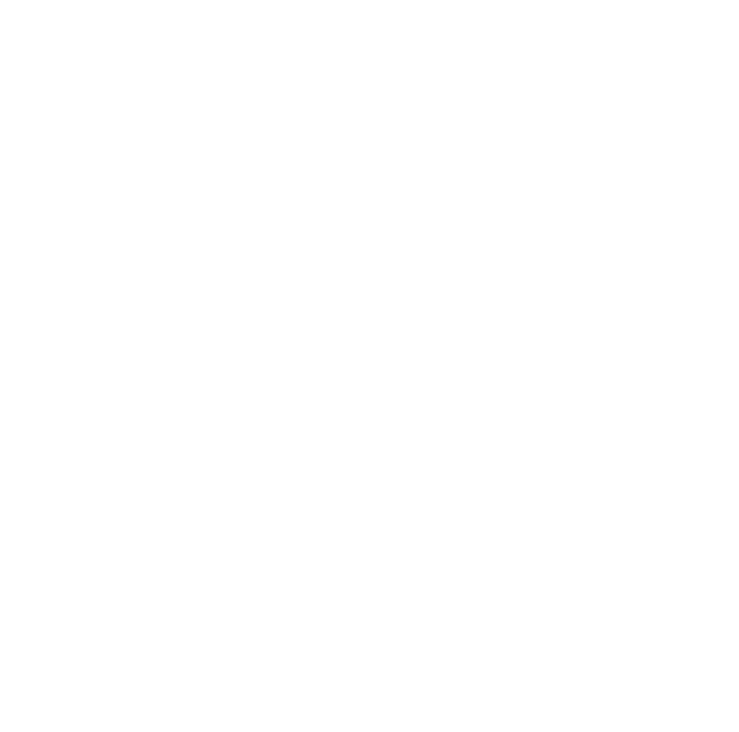
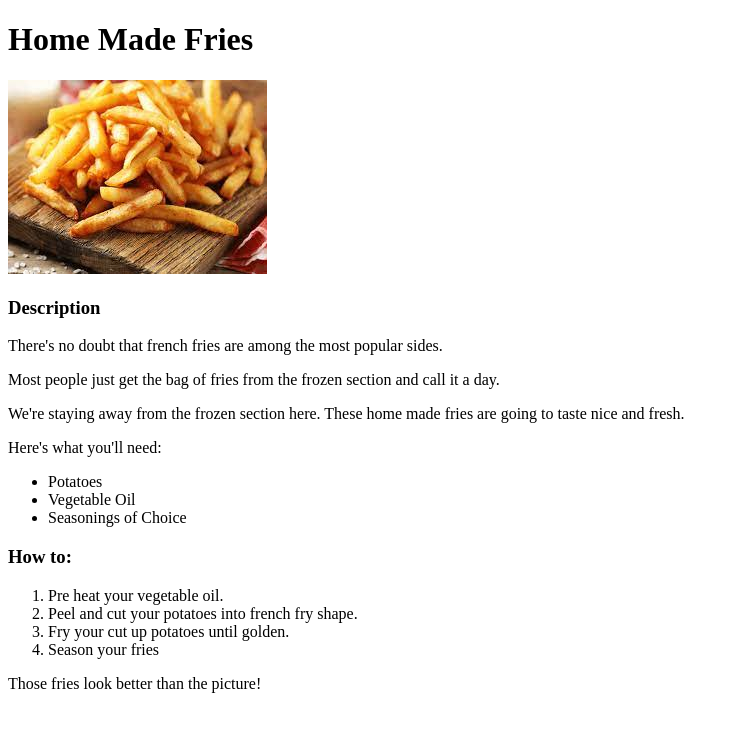
Before and after one commit to Rsj1801/odin-recipes, a plain HTML site: page recipes/hm-fries.html in a window 1280 px wide. Shown: the whole page, without its empty margins (0-739 px from the left). Drawn offline with Linux system fonts and the light colour scheme.

Commit message:
finish fries recipe

```diff
--- a/recipes/hm-fries.html
+++ b/recipes/hm-fries.html
@@ -6,6 +6,31 @@
 </head>
 
 <body>
+    <h1>Home Made Fries</h1>
+    <img src="../images/fries.jpeg" alt="Crispy, golden french fries">
+
+    <h3>Description</h3>
+    <p>There's no doubt that french fries are among the most popular sides.</p>
+    <p>Most people just get the bag of fries from the frozen section and call it a day.</p>
+    <p>We're staying away from the frozen section here. These home made fries are going to taste nice and fresh.</p>
+    <p>Here's what you'll need:</p>
+
+    <ul>
+        <li>Potatoes</li>
+        <li>Vegetable Oil</li>
+        <li>Seasonings of Choice</li>
+    </ul>
+
+    <h3>How to:</h3>
+
+    <ol>
+        <li>Pre heat your vegetable oil.</li>
+        <li>Peel and cut your potatoes into french fry shape.</li>
+        <li>Fry your cut up potatoes until golden.</li>
+        <li>Season your fries</li>
+    </ol>
+
+    <p>Those fries look better than the picture!</p>
 
 </body>
 </html>
```
Also changed, not shown: recipes/hot-dog.html (+0 -1 lines), images/fries.jpeg (added).
